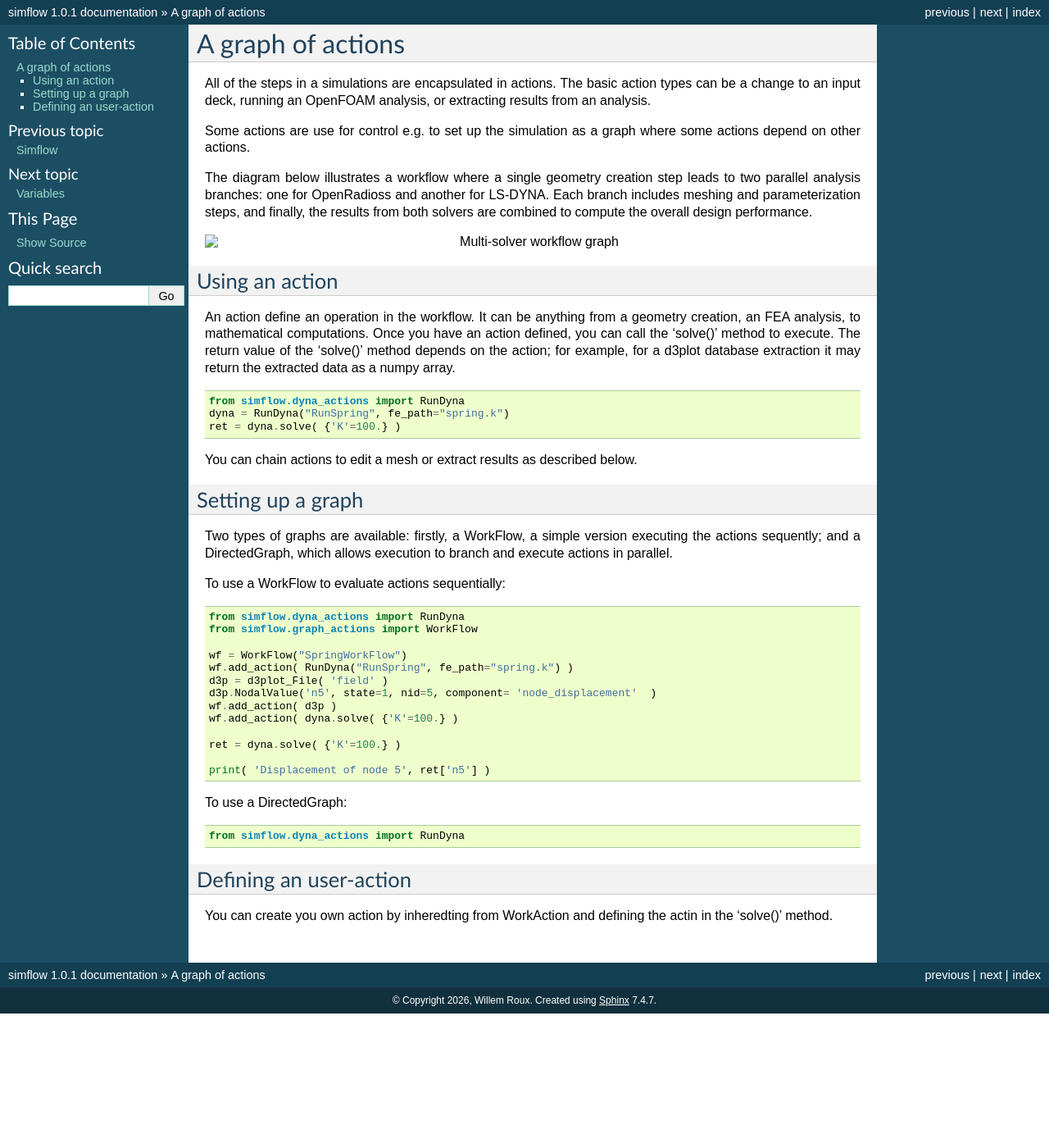
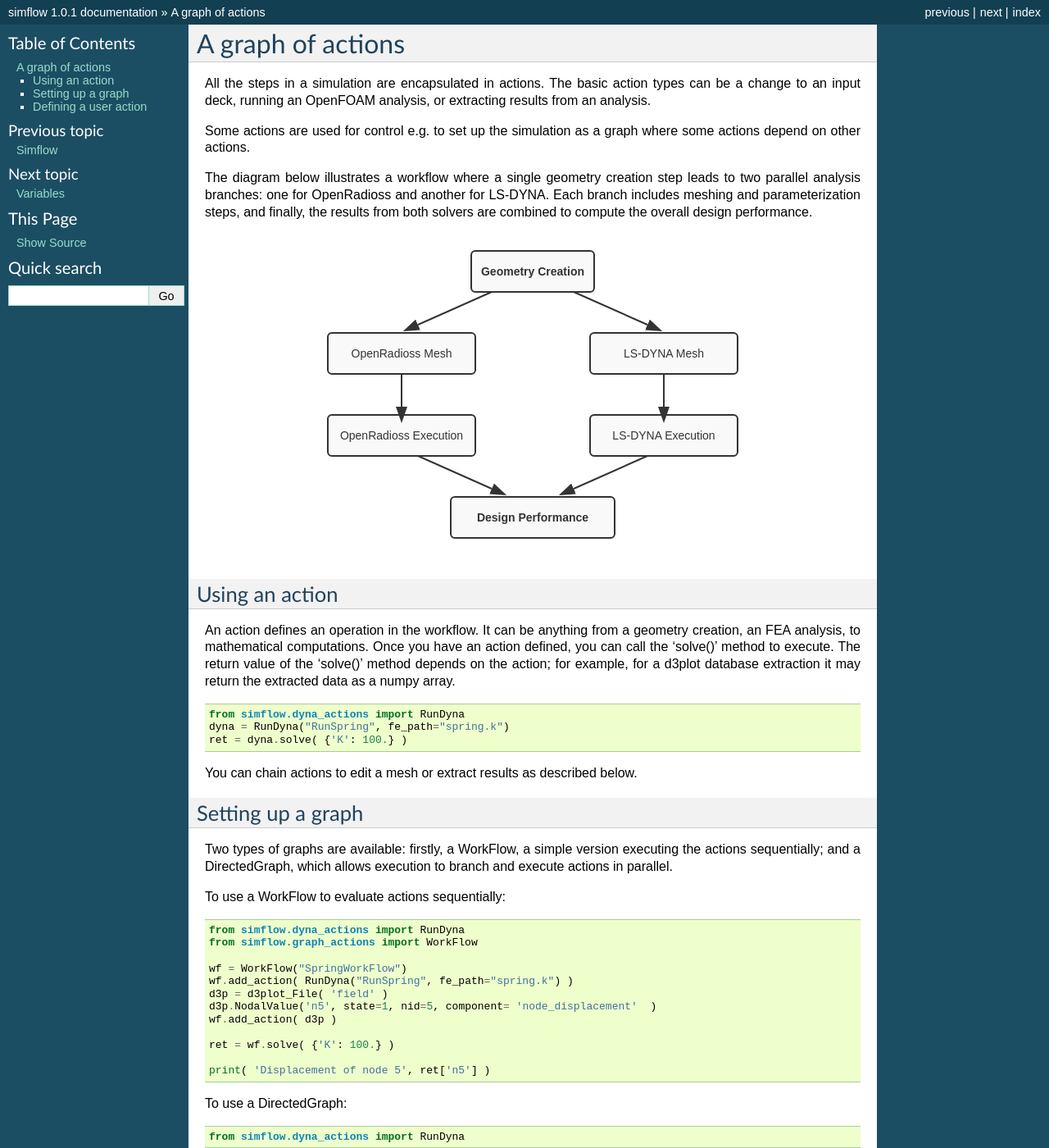
Before and after one commit to WillemJR/simnexus, a Sphinx documentation site: the page built from docs/actions_descr.rst, in a window 1280 px wide and 1400 px high. Shown: the whole window at 82% size. Built offline with Sphinx 7.4.7, drawn with Linux system fonts in a browser that asks for light colours; some of the changed text lies outside the part shown.

```diff
--- a/docs/actions_descr.rst
+++ b/docs/actions_descr.rst
@@ -1,11 +1,11 @@
 
 A graph of actions
 ==================
-All of the steps in a simulations are encapsulated in actions.
+All the steps in a simulation are encapsulated in actions.
 The basic action types can be a change to an input deck, running an OpenFOAM analysis, or
 extracting results from an analysis.
 
-Some actions are use for control e.g. to set up the simulation as a graph where some actions depend on other actions.
+Some actions are used for control e.g. to set up the simulation as a graph where some actions depend on other actions.
 
 The diagram below illustrates a workflow where a single geometry creation step leads to two parallel analysis branches: one for OpenRadioss and another for LS-DYNA. Each branch includes meshing and parameterization steps, and finally, the results from both solvers are combined to compute the overall design performance.
 
@@ -15,7 +15,7 @@ The diagram below illustrates a workflow where a single geometry creation step l
 
 Using an action
 ---------------
-An action define an operation in the workflow.
+An action defines an operation in the workflow.
 It can be anything from a geometry creation, an FEA analysis,
 to mathematical computations.
 Once you have an action defined, you can call the 'solve()' method
@@ -28,14 +28,14 @@ as a numpy array.
 
         from simflow.dyna_actions import RunDyna
         dyna = RunDyna("RunSpring", fe_path="spring.k")
-        ret = dyna.solve( {'K'=100.} )
+        ret = dyna.solve( {'K': 100.} )
 
 You can chain actions to edit a mesh or extract results as described below.
 
 Setting up a graph
 ------------------
 Two types of graphs are available:
-firstly, a WorkFlow, a simple version executing the actions sequently;
+firstly, a WorkFlow, a simple version executing the actions sequentially;
 and a DirectedGraph, which allows execution to branch and execute
 actions in parallel.
 
@@ -51,9 +51,8 @@ To use a WorkFlow to evaluate actions sequentially:
     d3p = d3plot_File( 'field' )
     d3p.NodalValue('n5', state=1, nid=5, component= 'node_displacement'  )
     wf.add_action( d3p )
-    wf.add_action( dyna.solve( {'K'=100.} )
 
-    ret = dyna.solve( {'K'=100.} )
+    ret = wf.solve( {'K': 100.} )
 
     print( 'Displacement of node 5', ret['n5'] )
 
@@ -63,10 +62,10 @@ To use a DirectedGraph:
 
     from simflow.dyna_actions import RunDyna
 
-Defining an user-action
+Defining a user action
 ------------------------
-You can create you own action by inheredting from WorkAction
-and defining the actin in the 'solve()' method.
+You can create your own action by subclassing WorkAction
+and defining the action in the 'solve()' method.
 
 .. code-block:: python
     from simflow.actions import WorkAction
--- a/docs/vars.rst
+++ b/docs/vars.rst
@@ -2,13 +2,13 @@
 Variables
 =========
 Variables are used to parameterize the simulation for design changes,
-creating ML training data, and design optimzation.
+creating ML training data, and design optimization.
 
 
 Using a variable as an argument to an action
 --------------------------------------------
 
-First you have to define the variable
+First, you have to define the variable
 
 .. code-block:: python
 
```
Also changed, not shown: docs/_static/workflow_graph.svg (added), 2 other files.
